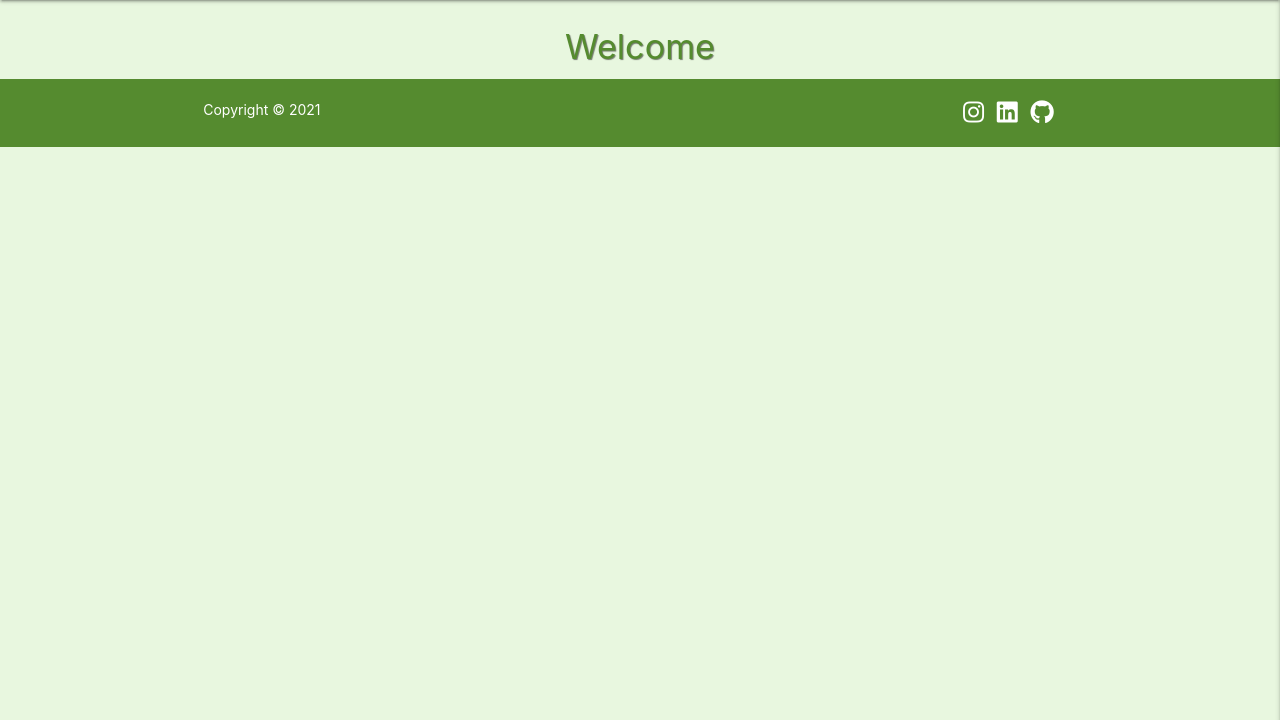
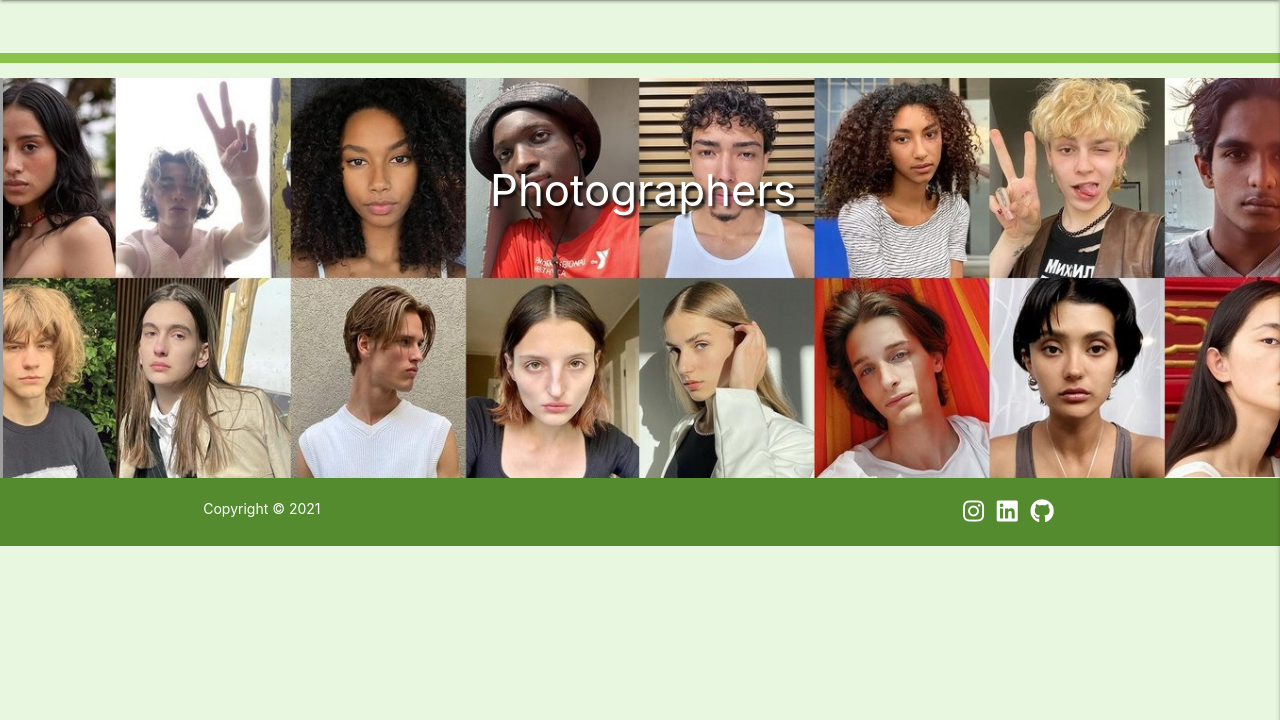
Before and after one commit to OndrejValla/TALENTED-PEOPLE, a Flask app: page / in a window 1280 px wide. Shown: the part 80-800 px from the top of the page. Run offline with Flask 2, Linux system fonts and the light colour scheme; some libraries are stand-ins or nearby versions.

Commit message:
Add Slider to base.html

```diff
--- a/static/css/style.css
+++ b/static/css/style.css
@@ -40,6 +40,16 @@ u {
     text-shadow: 1px 1px 1px rgba(0, 0, 0, 0.5);
 }
 
+.slider-text-shadow {
+    text-shadow: 3px 3px 3px rgba(0, 0, 0, 0.7);
+}
+
+@media only screen and (max-width: 700px) {
+    .element.style {
+        height: 180px;
+    }
+}
+
 .flash-message h5 {
     line-height: 2;
 }
@@ -54,6 +64,11 @@ u {
     .flash-message h5 {
         font-size: 16px;
     }
+}
+
+.page-underline {
+    height: 10px;
+    margin-top: 30px;
 }
 
 /* PHOTOGRAPHERS.HTML */
--- a/static/js/script.js
+++ b/static/js/script.js
@@ -2,6 +2,11 @@ $(document).ready(function () {
     // Mobile Burger menu
     $('.sidenav').sidenav({
         edge: "right"
+    });
+    // Main photo slides
+    $('.slider').slider({
+        indicators: false,
+        full_width: false,
     });
     // Images in Photographers profile
     $('.materialboxed').materialbox();
--- a/templates/base.html
+++ b/templates/base.html
@@ -66,7 +66,6 @@
                 <li><a href="{{ url_for('register') }}" class="light-green-text text-darken-3">Register</a></li>
                 {% endif %}
             </ul>
-
         </header>
 
         <section>
@@ -88,10 +87,29 @@
             {% block main_content %}
             {% endblock %}
         </main>
+    </div>
+    <br>
+    <p class="light-green page-underline s8 m8 l8"></p>
 
+    <!-- Slider Section -->
+    <div class="slider main-slider">
+        <ul class="slides main-slides">
+            <li>
+                <img src="{{url_for('static', filename='images/model-faces-page.jpg')}}" alt="Models">
+                <div class="caption center-align white-text slider-text-shadow">
+                    <h3>Photographers</h3>
+                </div>
+            </li>
+            <li>
+                <img src="{{url_for('static', filename='images/model-faces-page.jpg')}}" alt="Models">
+                <div class="caption center-align white-text slider-text-shadow">
+                    <h3>Models</h3>
+                </div>
+            </li>
+        </ul>
     </div>
 
-    <!-- footer section -->
+    <!-- Footer Section -->
     <footer class="page-footer light-green darken-3">
         <div class="container">
             <div class="row center-align">
--- a/templates/home.html
+++ b/templates/home.html
@@ -1,9 +1,4 @@
 {% extends "base.html" %}
 {% block main_content %}
 
-<h4 class="center-align light-green-text text-darken-3 text-shadow home-heading">
-    Welcome
-</h4>
-
-
 {% endblock %}
```
Also changed, not shown: static/images/model-faces-page.jpg (added).
